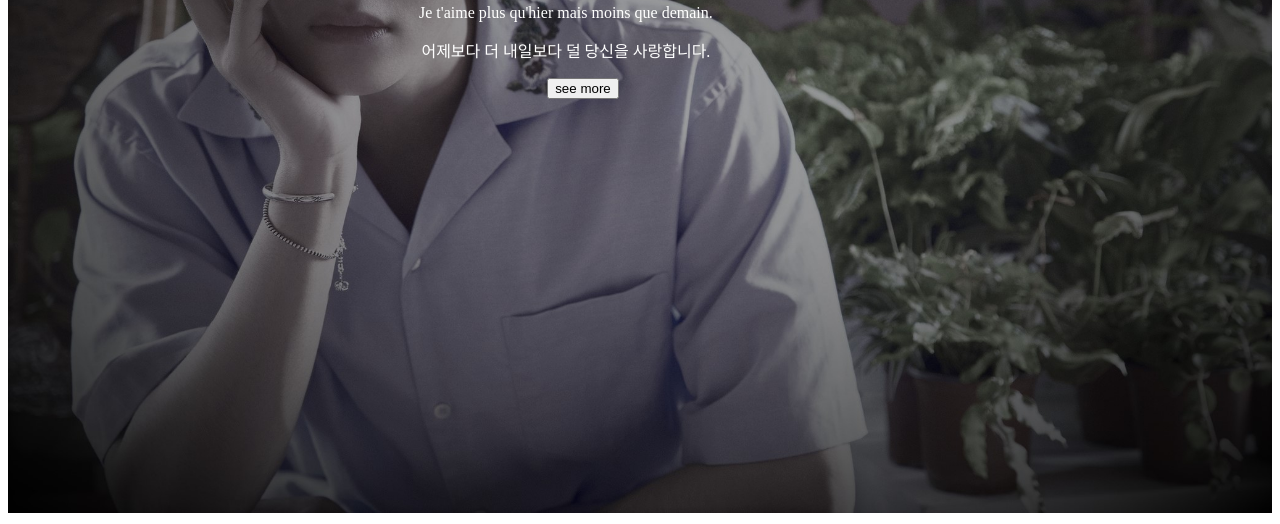
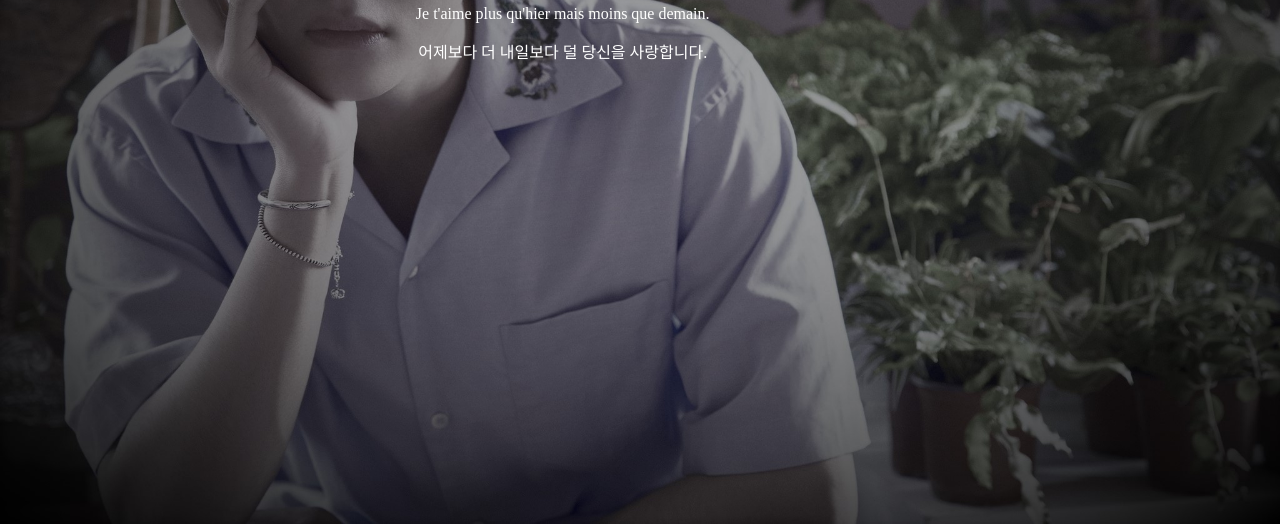
Before and after one commit to sxxxxyxxx/vday951230, a plain HTML site: page index.html in a window 1280 px wide. Shown: the part 389-913 px from the top of the page. Drawn offline with Linux system fonts and the light colour scheme.

Commit message:
Add files via upload

```diff
--- a/index.html
+++ b/index.html
@@ -22,8 +22,9 @@ h1{
 	<h2>2019 HAPPY BIRTHDAY</h2>
 	<p>Je t'aime plus qu'hier mais moins que demain.</P>
 	<p>어제보다 더 내일보다 덜 당신을 사랑합니다.</p>
+	<!--
 	<div id="button">
-	<button id="click">see more</button>
+	<button id="click">see more</button>-->
 	</div>
 </div>
 </body>
--- a/style.css
+++ b/style.css
@@ -1,3 +1,5 @@
+body{margin:0;}
+
 a{
 	color:black;
 	text-decoration:none;}
@@ -31,10 +33,12 @@ p{
 	top: 15%;
 	left:30%;
 }
+<--
 #button{
 	margin-left:160px;
 	font-size:15px;
 }
+-->
 @media (max-width:800px){
 img{
 	width:100%;
```
